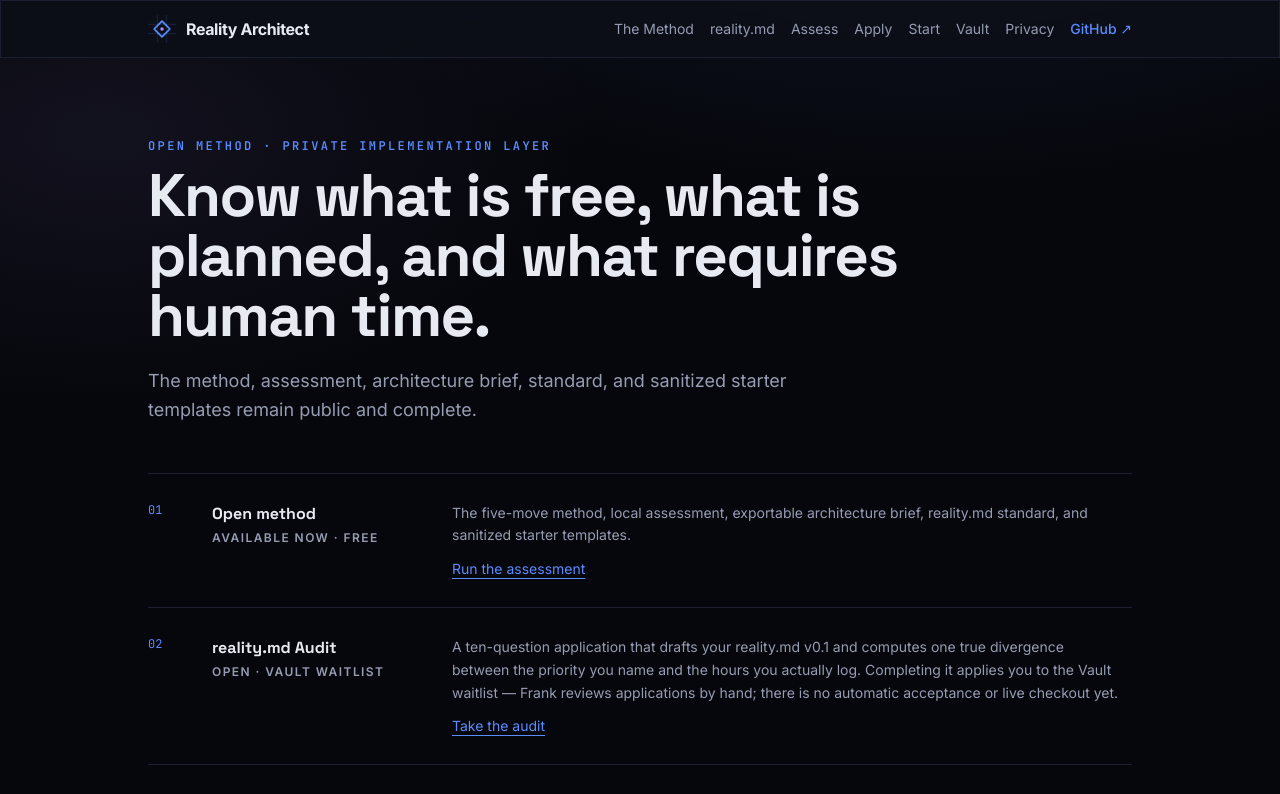
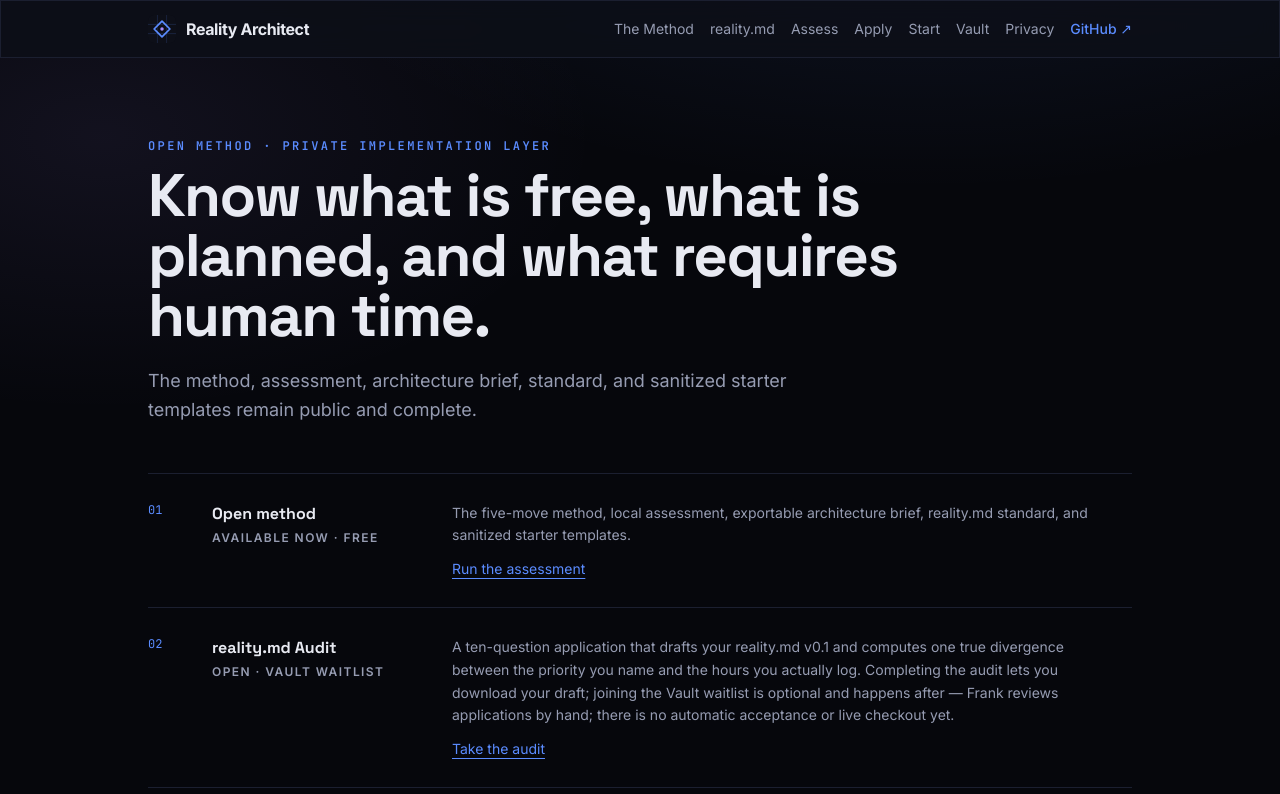
Before and after one commit to frankxai/realityarchitect, a Next.js app: page /vault in a window 1280 px wide. Shown: the top 794 px of the page. Built offline with nearby package versions, Linux system fonts and the light colour scheme.

Commit message:
Fix vault waitlist copy to reflect optional application
The reality.md audit completes with a download; joining the waitlist
is a separate optional step. The old copy falsely claimed completion
automatically applied users to the waitlist.

Co-authored-by: Frank <frankxai@users.noreply.github.com>

```diff
--- a/app/vault/page.tsx
+++ b/app/vault/page.tsx
@@ -24,7 +24,7 @@ const offers = [
   {
     label: 'reality.md Audit',
     status: 'Open · Vault waitlist',
-    description: 'A ten-question application that drafts your reality.md v0.1 and computes one true divergence between the priority you name and the hours you actually log. Completing it applies you to the Vault waitlist — Frank reviews applications by hand; there is no automatic acceptance or live checkout yet.',
+    description: 'A ten-question application that drafts your reality.md v0.1 and computes one true divergence between the priority you name and the hours you actually log. Completing the audit lets you download your draft; joining the Vault waitlist is optional and happens after — Frank reviews applications by hand; there is no automatic acceptance or live checkout yet.',
     action: <Link href="/apply" className="text-accent underline underline-offset-4">Take the audit</Link>,
   },
   {
```
